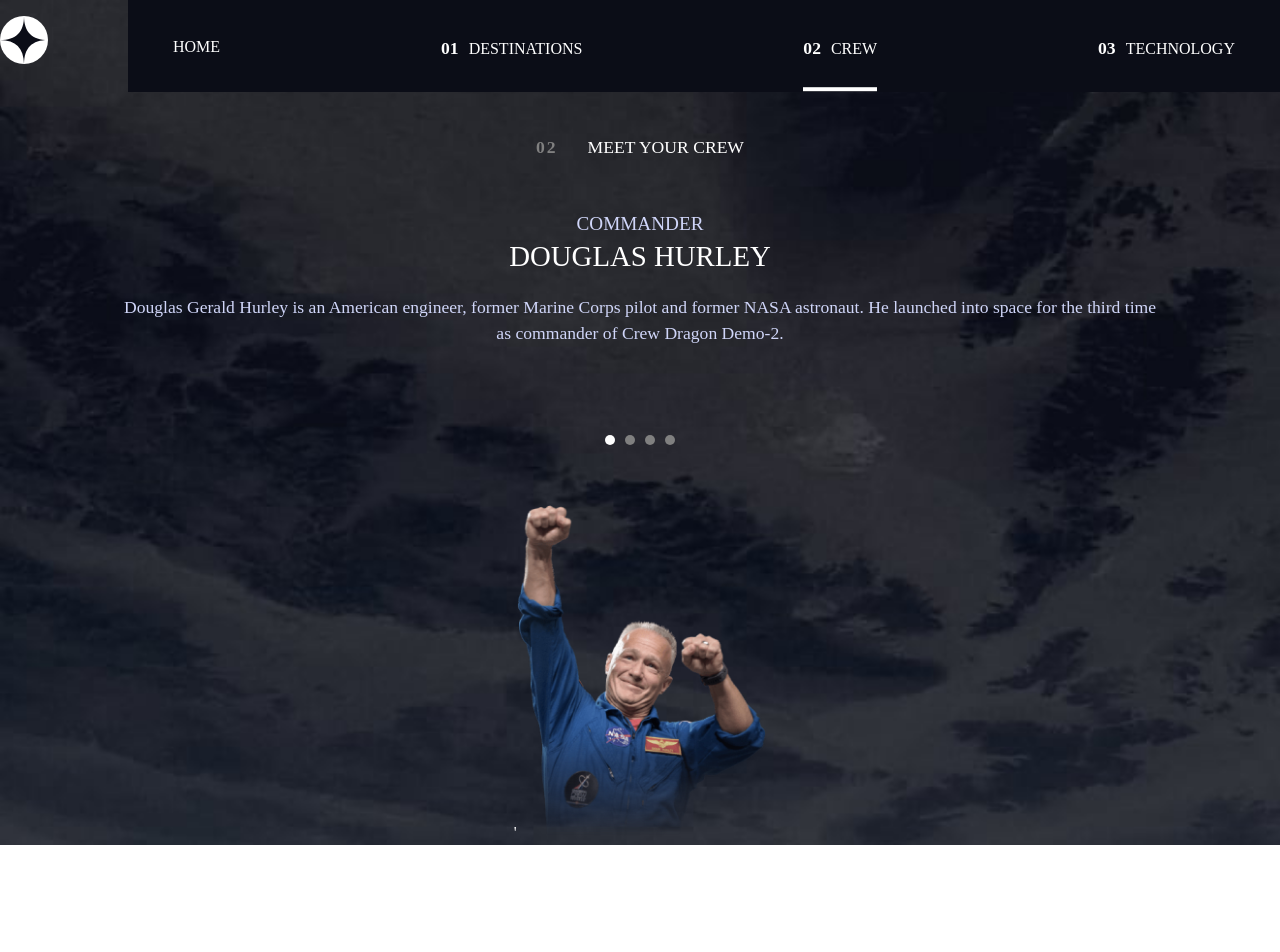
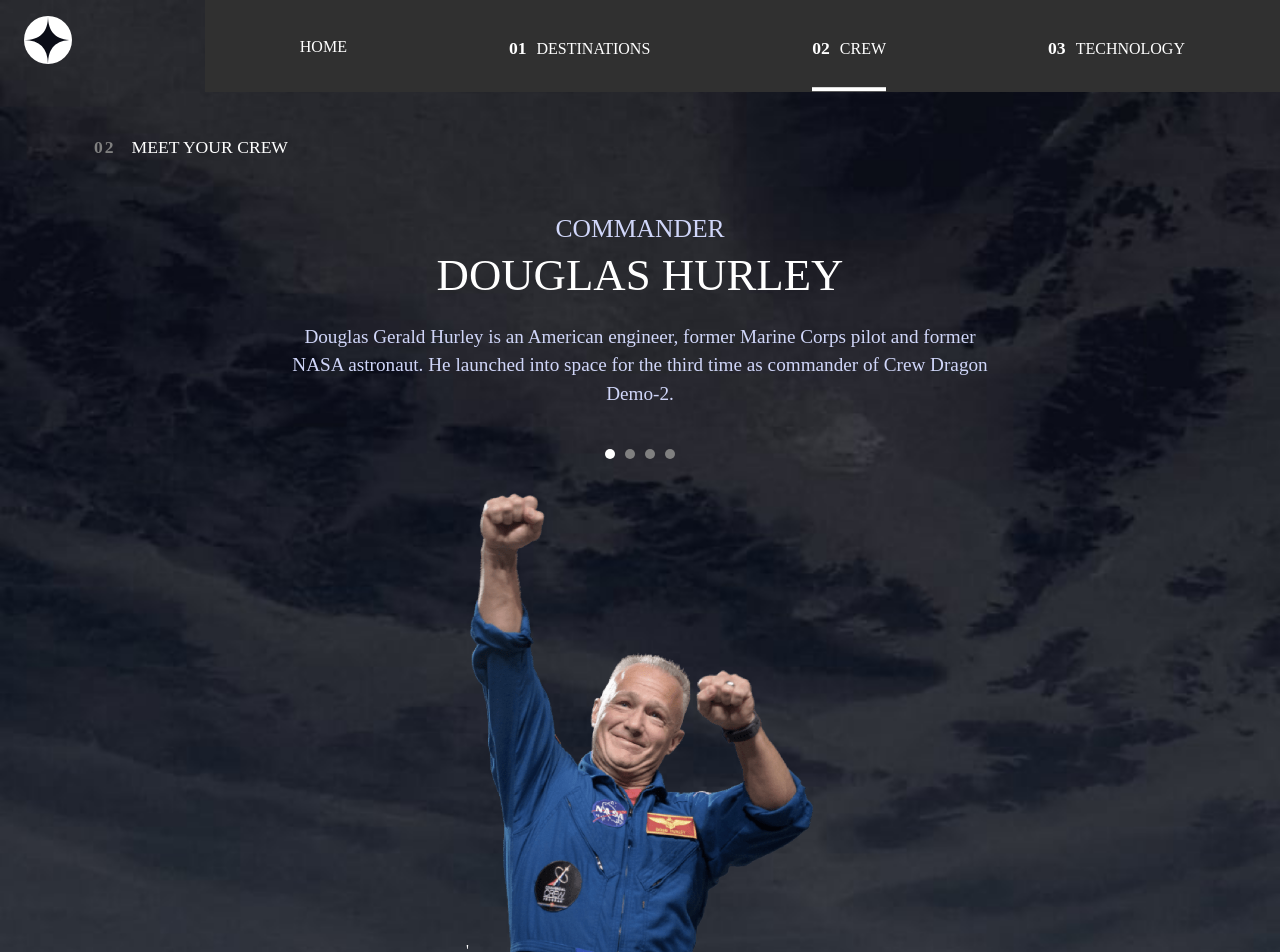
Before and after one commit to leonardoalmeida7/space_tourism-website-react, a React (Vite) app: page /space_tourism-website-react/crew in a window 1280 px wide. Shown: the top 952 px of the page. Before the commit the page ends 845 px from the top, so only its background shows below. Built offline with nearby package versions, Linux system fonts and the light colour scheme; a web font is replaced by a local one.

Commit message:
ajustando layout tablet

```diff
--- a/src/App.jsx
+++ b/src/App.jsx
@@ -39,7 +39,7 @@
   return (
     <div>
       <Header actualLink={actualLink} setActualLink={setActualLink} />
-      <div className='container-md p-0'>
+      <div className='container-xl p-0'>
         <Outlet />
       </div>
     </div>
--- a/src/Components/Header/Header.jsx
+++ b/src/Components/Header/Header.jsx
@@ -7,7 +7,7 @@
 const Header = ({ actualLink, setActualLink }) => {
   return (
     <header className="d-flex align-items-center align-items-md-start">
-        <div className={styles.logo + ' mt-md-3'}>
+        <div className={styles.logo + ' mt-md-3 ms-md-4'}>
           <img className={styles.img } src="./images/shared/logo.svg" alt="Logo" />
         </div>
         <SidebarMenu actualLink={actualLink} setActualLink={setActualLink} />
--- a/src/Components/Header/SidebarMenu.css
+++ b/src/Components/Header/SidebarMenu.css
@@ -105,10 +105,10 @@
     backdrop-filter: none;
     border: none;
     transition: none;
-    width: 90%;
+    width: 84%;
     right: 0;
-    background-color: var(--Blue900);
-    padding: 20px 20px 0;
+    background-color: #303030;
+    padding: 20px 70px 0;
   }
 
   .side-menu a {
--- a/src/Pages/Crew.module.css
+++ b/src/Pages/Crew.module.css
@@ -36,25 +36,24 @@
     position: relative;
     left: 50%;
     transform: translateX(-50%);
-    height: 400px; /* <-- altura fixa */
+    height: 400px;
     display: flex;
     align-items: end;
     justify-content: center;
-
-    overflow: hidden; /* importante para esconder o excesso da imagem */
+    overflow: hidden;
 }
 
 .img {
-    height: 85%;        /* <-- forçamos a imagem a preencher toda a altura do container */
-    width: auto;         /* <-- mantemos proporção */
-    object-fit: cover;   /* cobre o container sem deformar */
+    height: 85%;
+    width: auto;
+    object-fit: cover;
     mask-image: linear-gradient(to bottom, rgb(0, 0, 0) 65%, transparent 97%);
 }
 
 .num {
     color: gray;
     font-weight: bolder;
-    margin-right: 30px;
+    margin-right: 16px;
     letter-spacing: 2px;
 }
 
@@ -86,3 +85,38 @@
 .info {
    margin-bottom: 68px;
 }
+
+
+@media screen and (min-width: 768px) {
+    .pageActual {
+        text-align: left;
+    }
+
+    .role {
+        font-size: 1.6rem;
+    }
+
+    .name {
+        font-size: 2.8rem;
+    }
+
+    .bio {
+        font-size: 1.2rem;
+    }
+
+    .info {
+        margin: 0 auto;
+        width: 70%;
+    }
+
+    .imgContainer {
+        height: 470px;
+        max-width: 900px;
+        margin-top: 34px;
+    }
+
+    .img {
+        height: 100%;
+        mask-image: none;
+    }
+}
--- a/src/Pages/Destination.jsx
+++ b/src/Pages/Destination.jsx
@@ -14,7 +14,7 @@
 
     return (
       <div className={styles.main}>
-          <p className='page-actual mb-5'>
+          <p className='page-actual mb-5 text-md-start'>
               <span className={styles.num}>01</span>
               PICK YOUR DESTINATION
           </p>
@@ -22,17 +22,18 @@
           src={currentDestination.images?.png || ''}
           alt={currentDestination.name || 'Imagem'}
           />
-          <ul className="d-flex justify-content-around px-5">
+          <ul className="d-flex justify-content-around px-5 justify-content-md-center">
           {destinations.map((dest, index) => (
               <li onClick={() => setLinkIndex(index)} key={index} className={linkIndex == index ? styles.active : styles.link}>
               {dest.name}
               </li>
           ))}
           </ul>
+          <div className={styles.containText}>
             <h1 className={styles.title}>{currentDestination.name}</h1>
-          <p className={styles.description}>{currentDestination.description}
-
-          </p>
+            <p className={styles.description}>{currentDestination.description}</p>
+            <hr className="d-none d-md-block"/>
+            <div className="d-md-flex justify-content-around">
                 <div className="distance mb-2">
                     <span>AVG. DISTANCE</span>
                     <br />
@@ -44,6 +45,8 @@
                     <span className={styles.info}>{currentDestination.travel}</span>
                 </div>
             </div>
+          </div>
+      </div>
     );
 }
 
--- a/src/Pages/Destination.module.css
+++ b/src/Pages/Destination.module.css
@@ -40,7 +40,6 @@
 
 p, span {
     font-size: 1.1rem;
-    color: var(--Blue300);
 }
 
 .info {
@@ -48,3 +47,39 @@
     text-transform: uppercase;
     color: #fff;
 }
+
+
+@media screen and (min-width: 768px) {
+    .main {
+        width: 90%;
+        margin: 40px auto;
+    }
+
+    .page-actual {
+        text-align: left;
+    }
+
+    .img {
+        width: 260px;
+    }
+
+    .link,
+    .active {
+        margin: 0 16px;
+    }
+
+    .title {
+        font-size: 5.5rem;
+    }
+
+
+    .description {
+        font-size: 1.2rem;
+    }
+
+    .containText {
+        width: 67%;
+        margin: 0 auto;
+    }
+
+}
--- a/src/Pages/Home.css
+++ b/src/Pages/Home.css
@@ -24,3 +24,30 @@
     text-decoration: none;
     color: var(--Blue900);
 }
+
+
+@media screen and (min-width: 768px) {
+    h1 {
+        font-size: 9rem;
+    }
+
+    .container-text span {
+        font-size: 1.6rem;
+    }
+
+    .btn-explore {
+        width: 240px;
+        height: 240px;
+        line-height: 240px;
+        font-size: 2rem;
+    }
+
+    .container-text {
+        margin: 0 auto;
+        width: 80%;
+    }
+
+    .container-text p {
+        font-size: 1.2rem;
+    }
+}
--- a/src/Pages/Home.jsx
+++ b/src/Pages/Home.jsx
@@ -5,8 +5,8 @@
 const Home = () => {
   return (
     <>
-        <main className='text-center d-flex flex-column justify-content-around '>
-            <div className='p-4'>
+        <main className='text-center d-flex flex-column justify-content-around justify-content-md-center '>
+            <div className='container-text p-4 mb-md-5'>
                 <span>SO, YOU WANT TO TRAVEL TO</span>
                 <h1>SPACE</h1>
                 <p>
@@ -16,7 +16,9 @@
                 </p>
             </div>
                 <Link className='link' to='/destinations'>
-                    <div className='btn-explore mx-auto'>Explore</div>
+                    <div className='btn-explore mx-auto'>
+                        Explore
+                    </div>
                 </Link>
         </main>
     </>
--- a/src/Pages/Technology.jsx
+++ b/src/Pages/Technology.jsx
@@ -17,7 +17,7 @@
 
   return (
     <div className={styles.main}>
-        <p className={styles.textColor}>
+        <p className={styles.pageActual}>
             <span className={styles.num}>03</span>
             SPACE LAUNCH 101
         </p>
--- a/src/Pages/Technology.module.css
+++ b/src/Pages/Technology.module.css
@@ -3,9 +3,6 @@
     text-align: center;
 }
 
-.textColor {
-  color: #fff;
-}
 
 .num {
     color: var(--Blue300);
@@ -40,7 +37,6 @@
 
 .techImgContainer {
     width: 100%;
-
     height: 300px;
     display: flex;
     justify-content: center;
@@ -79,3 +75,17 @@
     color: var(--Blue300);
     line-height: 1.5;
 }
+
+
+@media screen and (min-width: 768px){
+
+
+    .pageActual {
+        text-align: left;
+        margin-left: 30px;
+    }
+
+    .techImgContainer {
+        height: 400px;
+    }
+}
```
Lines whose indentation alone changed are shown as unchanged.
